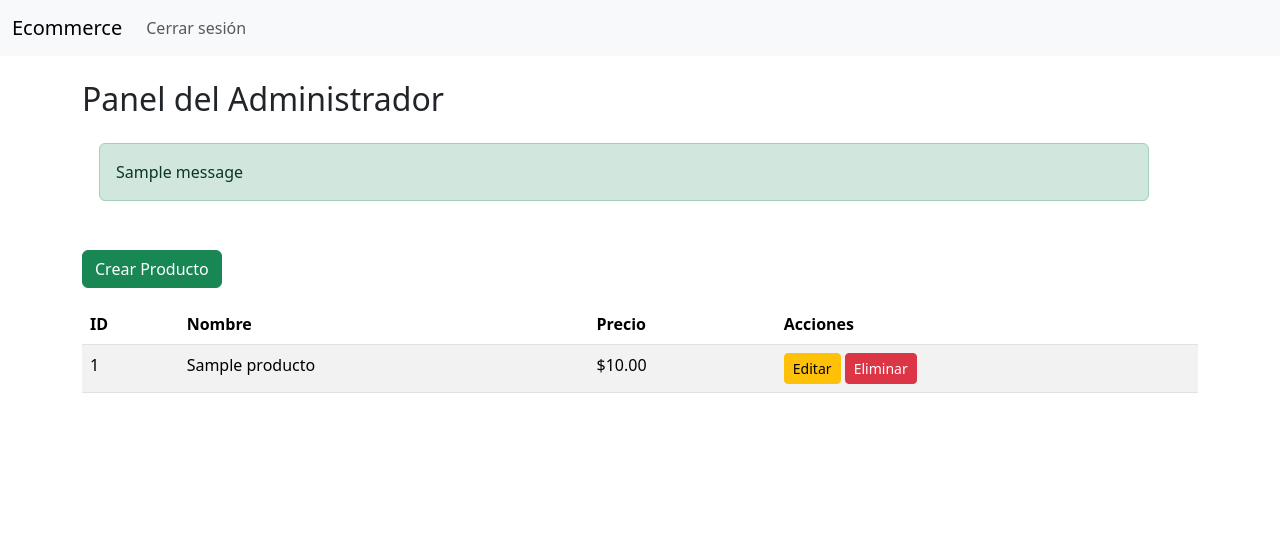
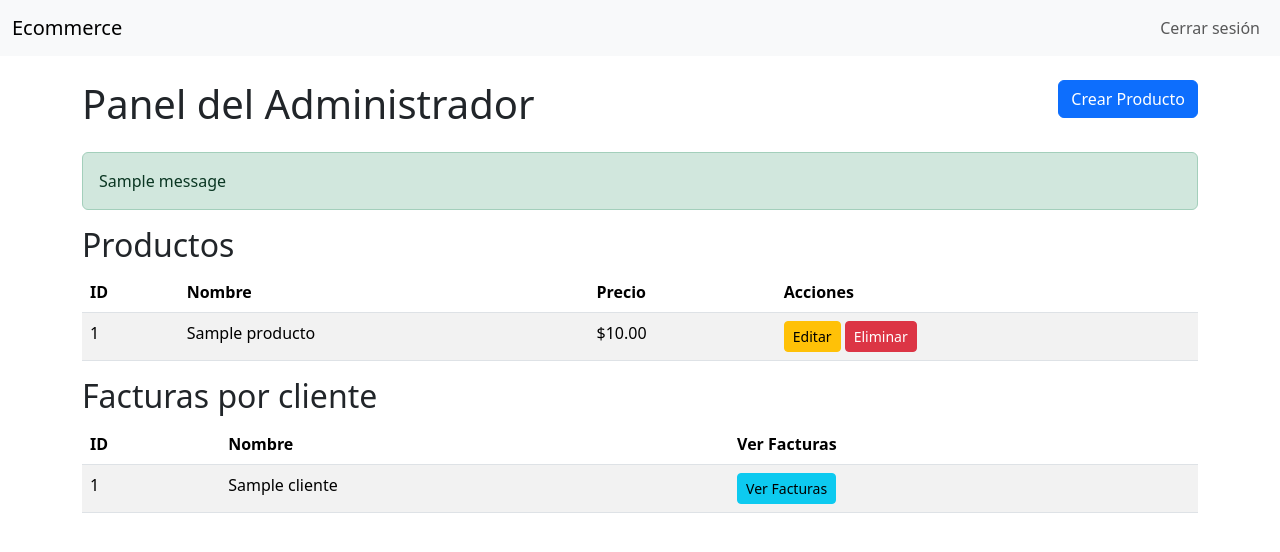
Before and after one commit to FeliPrado31/tienda-flask, a Flask app: page /admin/dashboard in a window 1280 px wide. Shown: the top 552 px of the page. Run offline with Flask 3, Linux system fonts and the light colour scheme; a user stored in the database is signed in; tables that the repository leaves empty hold one stand-in row (values such as "Sample post"); one stand-in notice (Sample message) is shown; parts of the project's set-up code (start-up, migrations or seed data) failed here and were passed over.

Commit message:
Add client invoice viewing functionality to admin dashboard

```diff
--- a/routes/admin_routes.py
+++ b/routes/admin_routes.py
@@ -1,16 +1,52 @@
 from flask import Blueprint, render_template, redirect, url_for, request, flash
 from flask_login import login_required, current_user
-from models import Producto, db, Detalle
+from models import Producto, db, Detalle, Cliente, Pedido
 
 admin_bp = Blueprint('admin', __name__)
+
 
 @admin_bp.route('/dashboard')
 @login_required
 def dashboard():
     if current_user.role != 'admin':
         return redirect(url_for('auth.login'))
+
     productos = Producto.query.all()
-    return render_template('admin_dashboard.html', productos=productos)
+    clientes = Cliente.query.all()
+
+    return render_template('admin_dashboard.html', productos=productos, clientes=clientes)
+
+
+@admin_bp.route('/cliente/facturas/<int:cliente_id>')
+@login_required
+def ver_facturas_cliente(cliente_id):
+    if current_user.role != 'admin':
+        return redirect(url_for('auth.login'))
+
+    cliente = Cliente.query.get_or_404(cliente_id)
+
+    pedidos = Pedido.query.filter_by(cliente_id=cliente.id).all()
+
+    pedidos_con_detalles = []
+    for pedido in pedidos:
+        detalles = Detalle.query.filter_by(pedido_id=pedido.id).all()
+        productos = [
+            {
+                'nombre': detalle.producto.nombre,
+                'precio': detalle.producto.precio,
+                'cantidad': detalle.cantidad
+            }
+            for detalle in detalles
+        ]
+        total = sum(producto['precio'] * producto['cantidad'] for producto in productos)
+        pedidos_con_detalles.append({
+            'id': pedido.id,
+            'fecha_creacion': pedido.fecha_creacion,
+            'estado': pedido.estado,
+            'productos': productos,
+            'total': total
+        })
+    return render_template('ver_facturas_cliente.html', cliente=cliente, pedidos=pedidos_con_detalles)
 
 @admin_bp.route('/producto/crear', methods=['GET', 'POST'])
 @login_required
--- a/templates/admin_dashboard.html
+++ b/templates/admin_dashboard.html
@@ -1,20 +1,26 @@
+<!-- File: templates/admin_dashboard.html -->
 {% extends "base.html" %}
+{% block content %}
+<div class="row">
+    <div class="col">
+        <h1 class="mb-4">Panel del Administrador</h1>
+    </div>
+    <div class="col text-end">
+        <a href="{{ url_for('admin.crear_producto') }}" class="btn btn-primary mb-4">Crear Producto</a>
+    </div>
+</div>
 
-{% block content %}
-<h2>Panel del Administrador</h2>
-
-<!-- Mostrar mensajes flash -->
+<!-- Mensajes flash -->
 {% with messages = get_flashed_messages(with_categories=true) %}
     {% if messages %}
-        <div class="alert alert-dismissible fade show" role="alert">
-            {% for category, message in messages %}
-                <div class="alert alert-{{ category }}">{{ message }}</div>
-            {% endfor %}
-        </div>
+        {% for category, message in messages %}
+            <div class="alert alert-{{ category }}">{{ message }}</div>
+        {% endfor %}
     {% endif %}
 {% endwith %}
 
-<a href="{{ url_for('admin.crear_producto') }}" class="btn btn-success mb-3">Crear Producto</a>
+<!-- Tabla de Productos -->
+<h2>Productos</h2>
 <table class="table table-striped">
     <thead>
         <tr>
@@ -31,8 +37,31 @@
             <td>{{ producto.nombre }}</td>
             <td>${{ "%.2f"|format(producto.precio) }}</td>
             <td>
-                <a href="{{ url_for('admin.editar_producto', id=producto.id) }}" class="btn btn-warning btn-sm">Editar</a>
-                <a href="{{ url_for('admin.eliminar_producto', id=producto.id) }}" class="btn btn-danger btn-sm">Eliminar</a>
+                <a href="{{ url_for('admin.editar_producto', id=producto.id) }}" class="btn btn-sm btn-warning">Editar</a>
+                <a href="{{ url_for('admin.eliminar_producto', id=producto.id) }}" class="btn btn-sm btn-danger">Eliminar</a>
+            </td>
+        </tr>
+        {% endfor %}
+    </tbody>
+</table>
+
+<!-- Tabla de Clientes -->
+<h2>Facturas por cliente</h2>
+<table class="table table-striped">
+    <thead>
+        <tr>
+            <th>ID</th>
+            <th>Nombre</th>
+            <th>Ver Facturas</th>
+        </tr>
+    </thead>
+    <tbody>
+        {% for cliente in clientes %}
+        <tr>
+            <td>{{ cliente.id }}</td>
+            <td>{{ cliente.nombre }}</td>
+            <td>
+                <a href="{{ url_for('admin.ver_facturas_cliente', cliente_id=cliente.id) }}" class="btn btn-sm btn-info">Ver Facturas</a>
             </td>
         </tr>
         {% endfor %}
--- a/templates/base.html
+++ b/templates/base.html
@@ -4,25 +4,37 @@
     <meta charset="UTF-8">
     <meta name="viewport" content="width=device-width, initial-scale=1.0">
     <title>Ecommerce</title>
+    <!-- Bootstrap CSS -->
     <link href="https://cdn.jsdelivr.net/npm/bootstrap@5.3.0-alpha1/dist/css/bootstrap.min.css" rel="stylesheet">
 </head>
 <body>
     <nav class="navbar navbar-expand-lg navbar-light bg-light">
         <div class="container-fluid">
             <a class="navbar-brand" href="#">Ecommerce</a>
-            <div class="collapse navbar-collapse">
-                <ul class="navbar-nav me-auto mb-2 mb-lg-0">
+            <button class="navbar-toggler" type="button" data-bs-toggle="collapse" data-bs-target="#navbarNav" aria-controls="navbarNav" aria-expanded="false" aria-label="Toggle navigation">
+                <span class="navbar-toggler-icon"></span>
+            </button>
+            <div class="collapse navbar-collapse" id="navbarNav">
+                <ul class="navbar-nav ms-auto">
                     {% if current_user.is_authenticated %}
-                        <li class="nav-item"><a class="nav-link" href="{{ url_for('auth.logout') }}">Cerrar sesión</a></li>
+                        <li class="nav-item">
+                            <a class="nav-link" href="{{ url_for('auth.logout') }}">Cerrar sesión</a>
+                        </li>
                     {% else %}
-                        <li class="nav-item"><a class="nav-link" href="{{ url_for('auth.login') }}">Iniciar sesión</a></li>
+                        <li class="nav-item">
+                            <a class="nav-link" href="{{ url_for('auth.login') }}">Iniciar sesión</a>
+                        </li>
                     {% endif %}
                 </ul>
             </div>
         </div>
     </nav>
+
     <div class="container mt-4">
         {% block content %}{% endblock %}
     </div>
+
+    <!-- Bootstrap JS y dependencias -->
+    <script src="https://cdn.jsdelivr.net/npm/bootstrap@5.3.0-alpha1/dist/js/bootstrap.bundle.min.js"></script>
 </body>
 </html>
```
Also changed, not shown: models.py (+6 -6 lines), templates/ver_facturas_cliente.html (added, +46 -0 lines).
